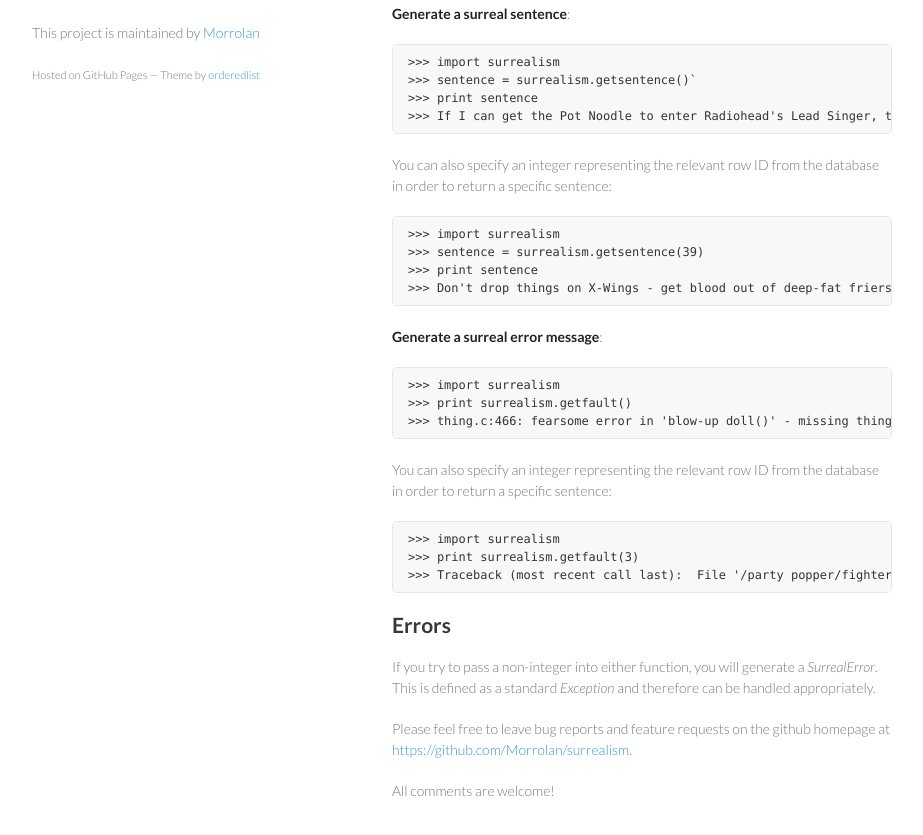
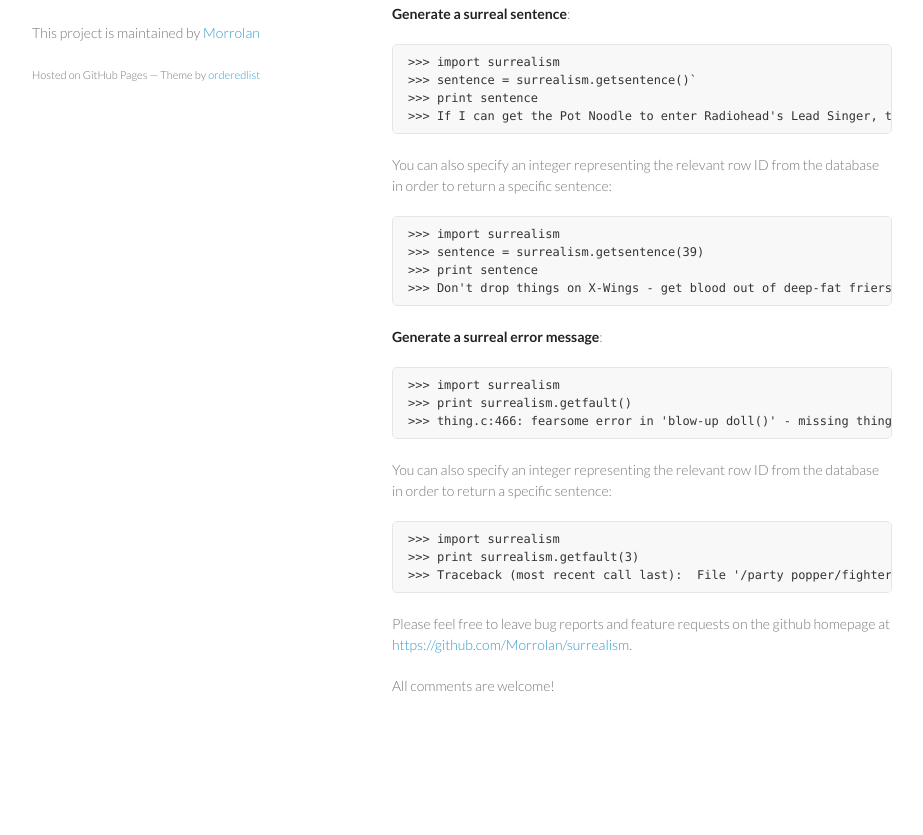
Before and after one commit to Morrolan/surrealism, a plain HTML site: page index.html in a window 1280 px wide. Shown: the part 646-1481 px from the top of the page, without its empty margins (178-1101 px from the left). After the commit the page ends 1412 px from the top, so only its background shows below. Drawn offline with Linux system fonts and the light colour scheme.

```diff
--- a/index.html
+++ b/index.html
@@ -88,11 +88,6 @@
 &gt;&gt;&gt; Traceback (most recent call last):  File '/party popper/fighter plane/glistening_seashell/anti-depressant.py', line 20, in straggly_particle accelerator.  waterproofError: salmon mousse did not deep-fry hand-drill.
 </code></pre>
 
-<h2>
-<a name="errors" class="anchor" href="#errors"><span class="octicon octicon-link"></span></a>Errors</h2>
-
-<p>If you try to pass a non-integer into either function, you will generate a <em>SurrealError</em>.  This is defined as a standard <em>Exception</em> and therefore can be handled appropriately.</p>
-
 <p>Please feel free to leave bug reports and feature requests on the github homepage at <a href="https://github.com/Morrolan/surrealism">https://github.com/Morrolan/surrealism</a>.</p>
 
 <p>All comments are welcome!</p>
```
Also changed, not shown: params.json (+1 -1 lines).
